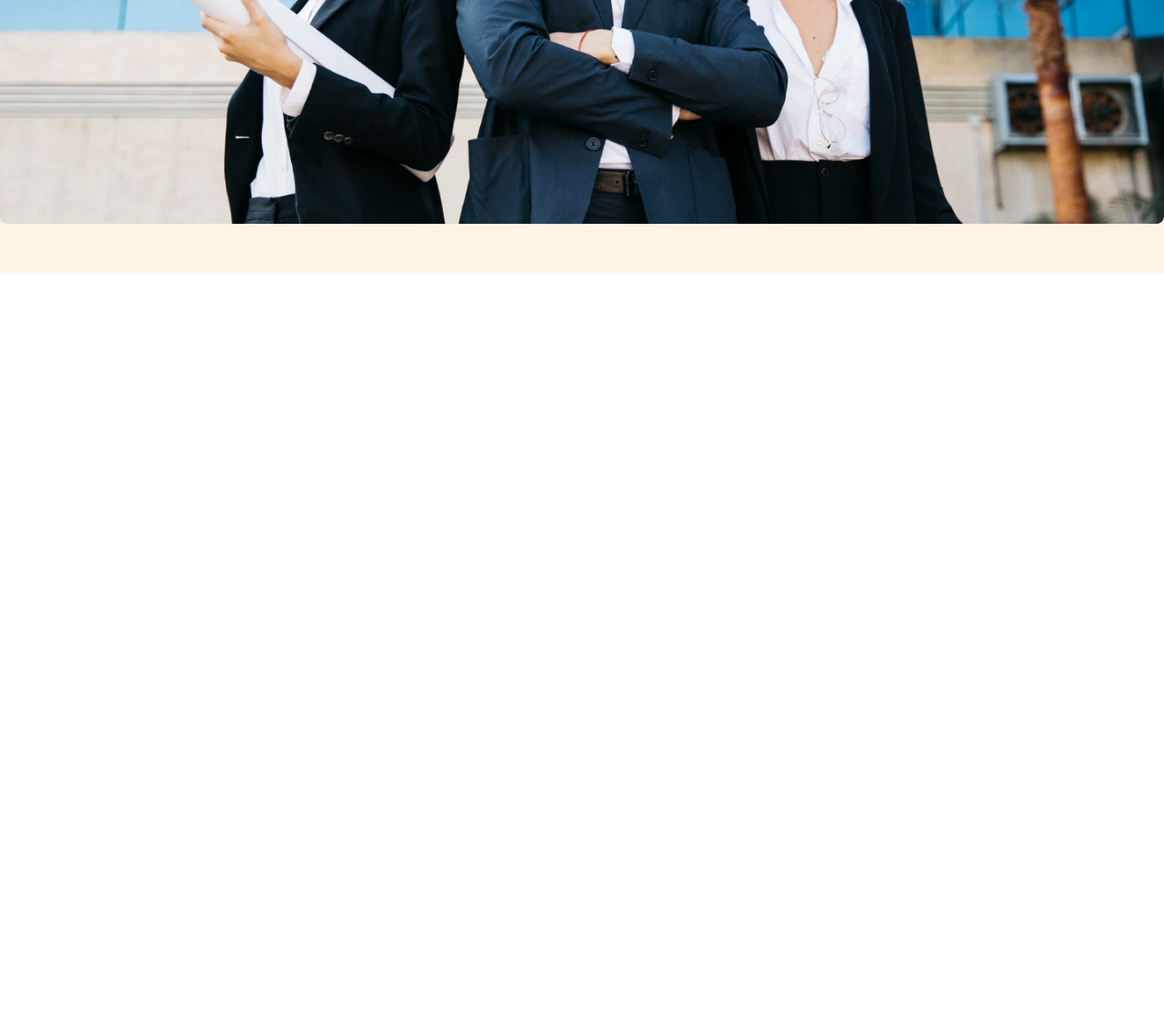
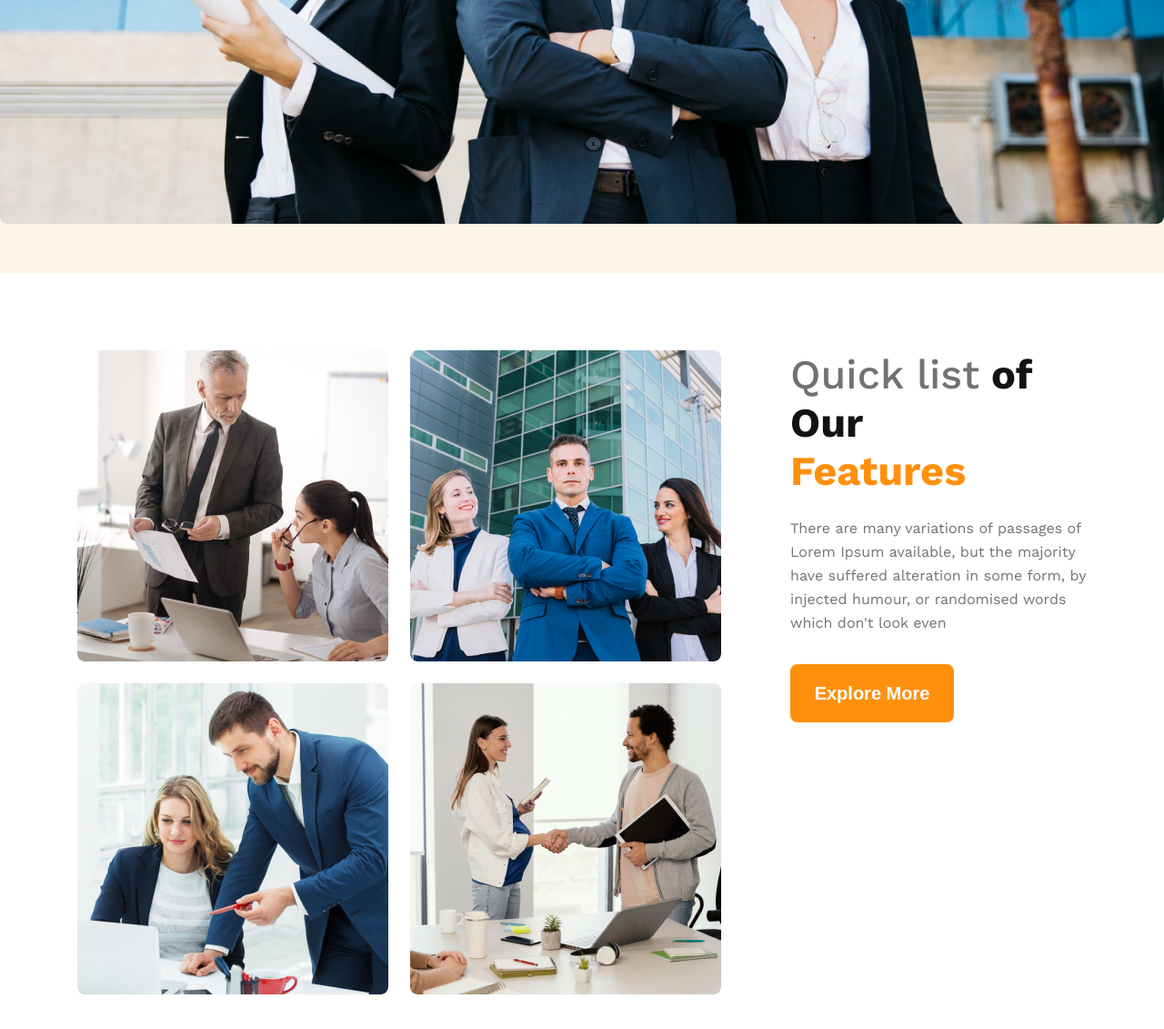
Before and after one commit to mhasantushar/w3cw-phero-lp-g3architects-b12m09, a plain HTML site: page index.html in a window 1280 px wide. Shown: the part 953-2084 px from the top of the page at 91% size. Before the commit the page ends 1253 px from the top, so only its background shows below. Drawn offline with nearby package versions, Linux system fonts and the light colour scheme.

Commit message:
team feature section done

```diff
--- a/index.html
+++ b/index.html
@@ -22,9 +22,9 @@
         </nav>
 
         <div class="hero-sect global-width">
-            <div class="hero-copies global-width">
+            <div class="hero-contents global-width">
                 <h1 class="hero-title">Brand New<br>Group of Architects</h1>
-                <p class="hero-copy">There are many variations of passages of Lorem Ipsum available, but the majority
+                <p class="hero-copy section-copy">There are many variations of passages of Lorem Ipsum available, but the majority
                     have
                     suffered alteration in some form, by injected humour, or randomised words which don't look even</p>
                 <button class="btn-punch">Explore More</button>
@@ -35,18 +35,21 @@
         </div>
     </header>
 
-    <main>
-        <!-- <section class="team-features">
-            <figure team-images>
-                <img src="./images/team1.png" alt="The Team Manager is showing a report to a team member">
-                <img src="./images/team2.png" alt="Employees are stading in front of the office">
-                <img src="./images/team3.png" alt="An employee is showing a report to the Team Manager">
-                <img src="./images/team4.png" alt="Two employees are shaking hands after a meeting">
+    <main class="global-width">
+        <section class="team-features">
+            <figure class="team-images">
+                <img src="./images/team1.png" alt="Team Manager taling with a member">
+                <img src="./images/team2.png" alt="Business people with arms crossed">
+                <img src="./images/team3.png" alt="Male and female office worker">
+                <img src="./images/team4.png" alt="Pregnant woman having meeting with her coworkers">
             </figure>
-            <div>
-
+            <div class="team-contents">
+                <h3 class="section-title"><span class="team-title-split-1">Quick list</span> of Our<br><span class="team-title-split-3">Features</span></h3>
+                <p class="section-copy team-copy">There are many variations of passages of Lorem Ipsum available, but the majority have suffered
+                    alteration in some form, by injected humour, or randomised words which don't look even</p>
+                <button class="btn-punch">Explore More</button>
             </div>
-        </section> -->
+        </section>
     </main>
 
     <footer>
--- a/styles/main.css
+++ b/styles/main.css
@@ -47,6 +47,19 @@
     font-size: 1.25rem;
 }
 
+.section-title {
+    font-weight: 700;
+    font-size: 2.8125rem;
+    color: #131313;
+}
+
+.section-copy {
+    font-weight: 400;
+    font-size: 1rem;
+    color: #727272;
+    line-height: 1.625rem;
+}
+
 /* header area */
 
 /* navigation bar */
@@ -80,7 +93,7 @@ nav a {
     padding-bottom: 50px;
 }
 
-.hero-copies {
+.hero-contents {
     max-width: 862px;
 }
 
@@ -93,9 +106,6 @@ nav a {
 }
 
 .hero-copy {
-    font-size: 1rem;
-    font-weight: 400;
-    line-height: 1.625rem;
     text-align: center;
     margin-bottom: 32px;
 }
@@ -106,6 +116,39 @@ nav a {
     border-radius: 8px;
 }
 
+/* quick list of our features section */
+.team-features {
+    display: flex;
+    gap: 76px;
+    padding: 85px;
+}
+
+.team-images {
+    display: grid;
+    grid-template-columns: repeat(2, 1fr);
+    gap: 24px;
+}
+
+.team-images img {
+    max-width: 342px;
+    max-height: 342px;
+    border-radius: 8px;
+}
+
+.team-title-split-1 {
+    font-weight: 500;
+    color: #727272;
+}
+
+.team-title-split-3 {
+    color: #FF900E;
+}
+
+.team-copy {
+    margin-top: 24px;
+    margin-bottom: 32px;
+}
+
 /* ================================== */
 @media screen and (max-width: 576px) {
     .nav-bar {
@@ -114,6 +157,4 @@ nav a {
 }
 
 /* ================================== */
-@media screen and (min-width: 576px) and (max-width: 992px) {
-
-}
+@media screen and (min-width: 576px) and (max-width: 992px) {}
```
